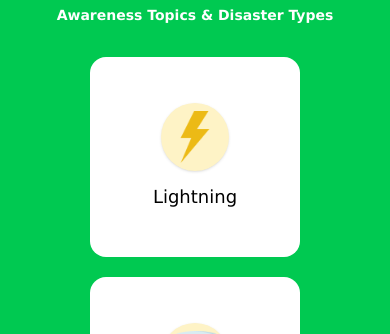
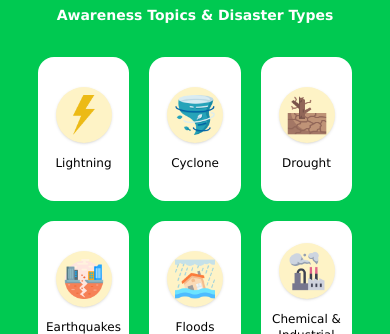
Before and after one commit to RaviYadav761/Disaster-Preparedness-and-Emergency-Information-Resource, a React (Vite) app: page / in a window 390 px wide. Shown: the part 510-844 px from the top of the page. Built offline with nearby package versions, Linux system fonts and the light colour scheme.

Commit message:
update navber resposive 1

```diff
--- a/src/components/cards/Card.jsx
+++ b/src/components/cards/Card.jsx
@@ -1,24 +1,47 @@
-import React from 'react'
-import { Link } from 'react-router-dom'
+import React from "react";
+import { Link } from "react-router-dom";
 
-// Citizen Corner ka is main banaya hu  card
-const Card = ({src, title,link }) => {
+// Citizen Corner ka card
+const Card = ({ src, title, link }) => {
   return (
-       <Link to={link}>
-    <div className='flex rounded-2xl flex-col
-     gap-3 items-center justify-center w-52.5 h-50
-       hover:shadow-lg
-      hover:-translate-y-1
-      transition-all duration-500
-      cursor-pointer  bg-white'>
-        <div className='rounded-full p-2
-         shadow-sm bg-amber-100 '>
-        <img className='w-13' src={src} alt={title} />
+    <Link
+      to={link}
+      className="w-[calc(25%-6px)] sm:w-auto"
+    >
+      <div
+        className="
+          flex
+          rounded-2xl
+          flex-col
+          gap-3
+          items-center
+          justify-center
+          w-full
+          h-36
+          sm:w-52.5
+          sm:h-50
+          hover:shadow-lg
+          hover:-translate-y-1
+          transition-all
+          duration-500
+          cursor-pointer
+          bg-white
+        "
+      >
+        <div className="rounded-full p-2 shadow-sm bg-amber-100">
+          <img
+            className="w-10 sm:w-13"
+            src={src}
+            alt={title}
+          />
         </div>
-        <h1 className='text-lg'>{title}</h1>
-    </div>
+
+        <h1 className="text-xs sm:text-lg text-center">
+          {title}
+        </h1>
+      </div>
     </Link>
-  )
-}
+  );
+};
 
-export default Card
+export default Card;
```
